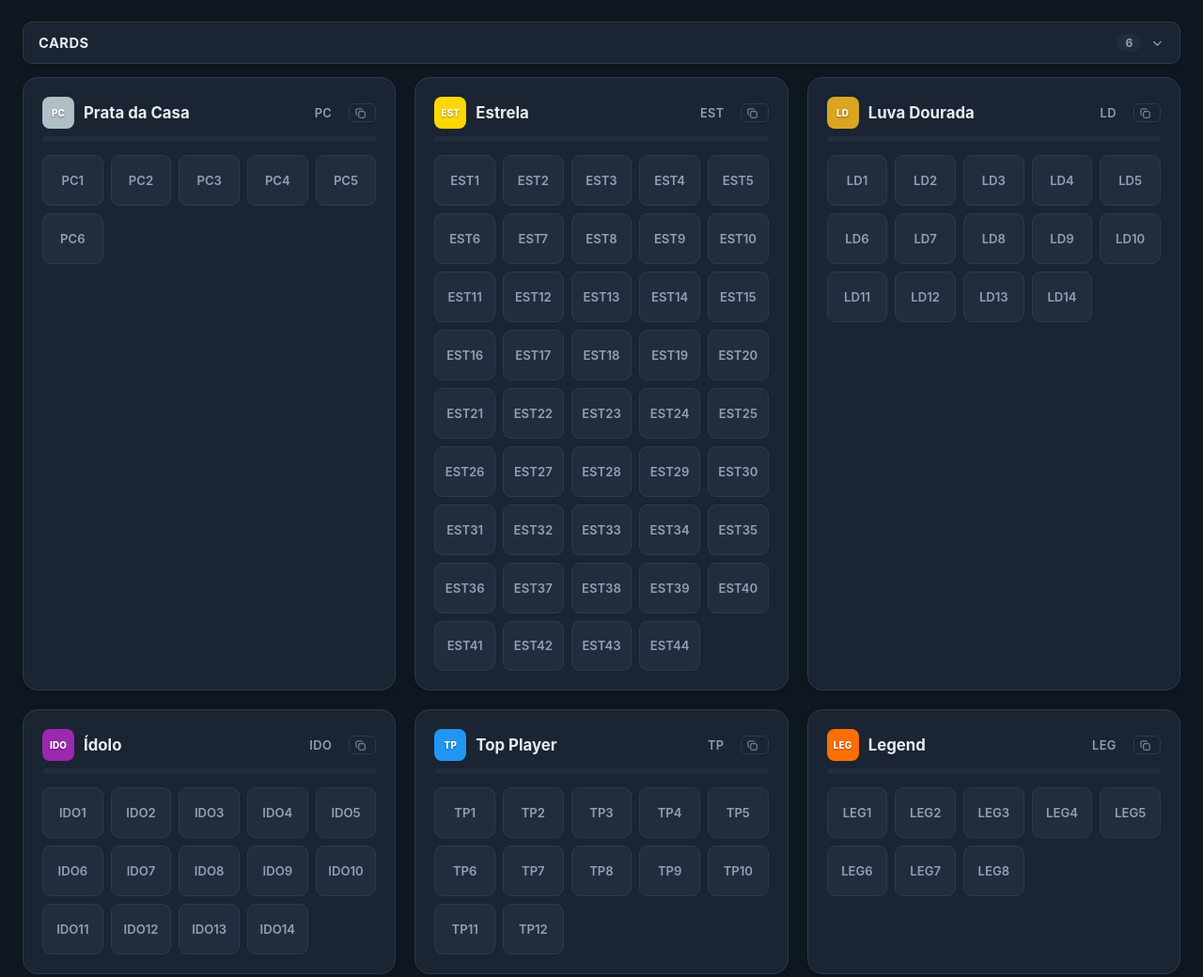
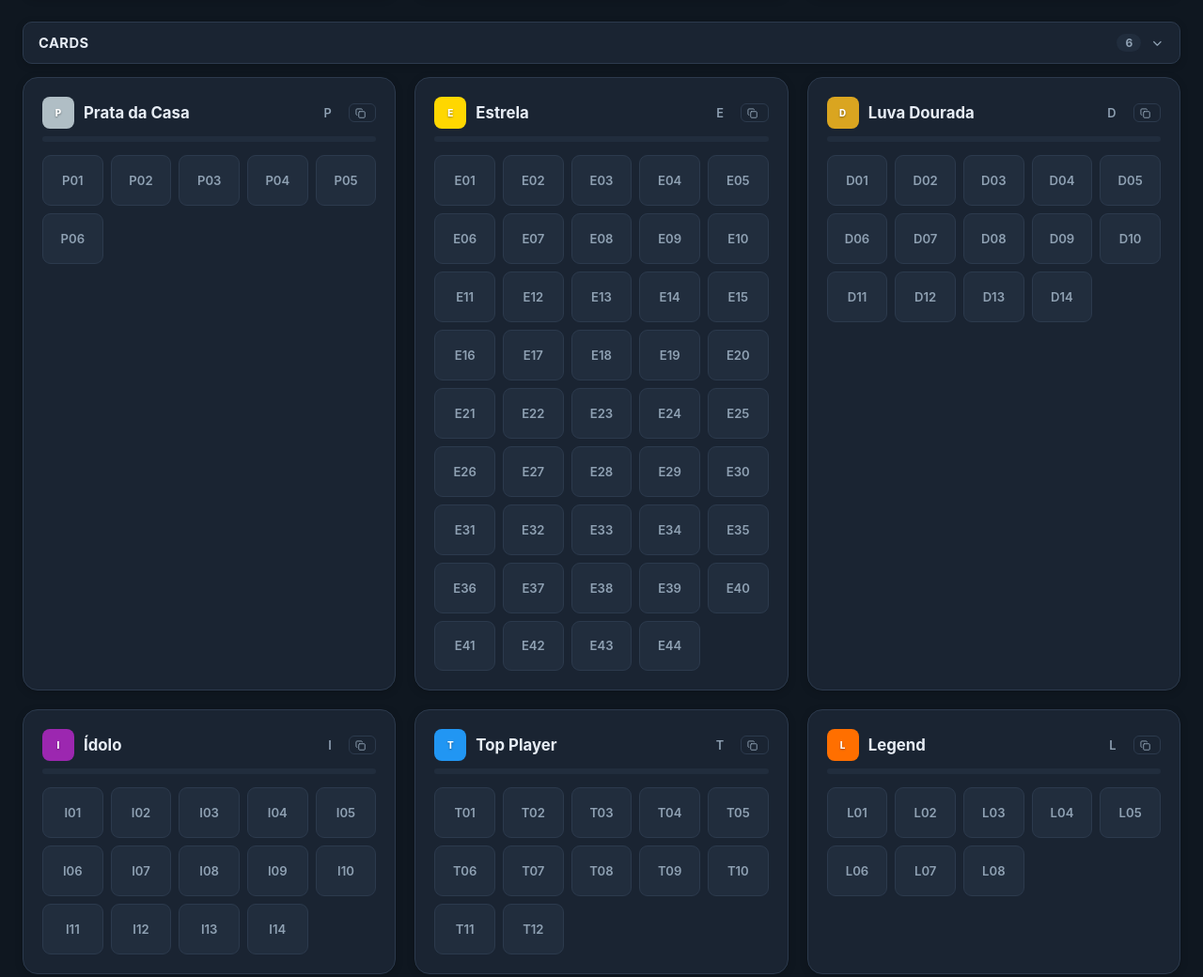
Before and after one commit to LucasRamos-Developer/figurinhas-brasileirao-2026, a plain HTML site: page index.html in a window 1280 px wide. Shown: the part 4790-5830 px from the top of the page at 94% size. Drawn offline with Linux system fonts and the light colour scheme.

Commit message:
Corrige prefixos dos Cards e evita colisão de chave com escudo
Confirmado pelo usuário com cards físicos: cada categoria usa 1 letra +
número com 2 dígitos — D=Luva Dourada, I=Ídolo, E=Estrela, T=Top Player
(P=Prata da Casa e L=Legend ainda não confirmados fisicamente, palpite
baseado no padrão observado).

O prefixo "E" de Estrela coincide com o do escudo das figurinhas (ex:
card E36 vs escudo E36 do Botafogo-SP) — adiciona `keyNamespace` em
stickerId pra manter a CHAVE de armazenamento única mesmo quando o
RÓTULO visível é igual, sem afetar o que aparece na tela.

Atualiza o aviso da tela de colar lista, que estava desatualizado
(citava o esquema antigo AME1/JOG/FLA0).

Co-Authored-By: Claude Sonnet 5 <noreply@anthropic.com>

```diff
--- a/data.js
+++ b/data.js
@@ -76,16 +76,20 @@ const SECTIONS = [
     { name: 'Brasileirão Feminino', code: 'FEM', color: '#E91E63', playerStart: 401, playerCount: 18, shield: false },
   ]},
   // Cards são um colecionável à parte das figurinhas (vem 1 por envelope,
-  // não se cola no álbum) — 98 no total, em 6 categorias, cada uma com seu
-  // próprio prefixo e numeração local (ex: PC1..PC6), sem cruzar com a
-  // numeração das figurinhas.
+  // não se cola no álbum) — 98 no total, em 6 categorias. Cada uma usa 1
+  // letra + número com 2 dígitos (ex: D01, I01, E36, T04), confirmado pelo
+  // usuário com cards físicos — exceto Prata da Casa (P) e Legend (L), que
+  // são o palpite mais provável (Luva Dourada usa "D" pra não colidir com
+  // "L" do Legend) até serem conferidos com card físico.
+  // `keyNamespace: 'card'` evita que o prefixo "E" de Estrela colida com o
+  // "E" do escudo das figurinhas (mesma letra, coisas diferentes).
   { title: 'Cards', teams: [
-    { name: 'Prata da Casa', code: 'PC', color: '#B0BEC5', stickerCount: 6, shield: false },
-    { name: 'Estrela', code: 'EST', color: '#FFD700', stickerCount: 44, shield: false },
-    { name: 'Luva Dourada', code: 'LD', color: '#DAA520', stickerCount: 14, shield: false },
-    { name: 'Ídolo', code: 'IDO', color: '#9C27B0', stickerCount: 14, shield: false },
-    { name: 'Top Player', code: 'TP', color: '#2196F3', stickerCount: 12, shield: false },
-    { name: 'Legend', code: 'LEG', color: '#FF6F00', stickerCount: 8, shield: false },
+    { name: 'Prata da Casa', code: 'P', color: '#B0BEC5', stickerCount: 6, padWidth: 2, keyNamespace: 'card', shield: false },
+    { name: 'Estrela', code: 'E', color: '#FFD700', stickerCount: 44, padWidth: 2, keyNamespace: 'card', shield: false },
+    { name: 'Luva Dourada', code: 'D', color: '#DAA520', stickerCount: 14, padWidth: 2, keyNamespace: 'card', shield: false },
+    { name: 'Ídolo', code: 'I', color: '#9C27B0', stickerCount: 14, padWidth: 2, keyNamespace: 'card', shield: false },
+    { name: 'Top Player', code: 'T', color: '#2196F3', stickerCount: 12, padWidth: 2, keyNamespace: 'card', shield: false },
+    { name: 'Legend', code: 'L', color: '#FF6F00', stickerCount: 8, padWidth: 2, keyNamespace: 'card', shield: false },
   ]},
 ];
 
--- a/index.html
+++ b/index.html
@@ -119,8 +119,8 @@
     </div>
 
     <div id="importStep1">
-      <p class="hint">Cole a lista de outra pessoa pra ver o que você tem pra trocar, ou a sua própria lista pra marcar como "tenho". Jogadores da Série A são números soltos (ex: <code>45, 102, 233</code>) — sem prefixo de time. Escudos, Série B e especiais usam código+número: <code>AME1</code> · <code>JOG: 2, 3</code> · <code>FLA0 (x1)</code>. Só os códigos/números são lidos, o resto é ignorado.</p>
-      <textarea id="importText" rows="8" placeholder="Flamengo · repetidas&#10;4, 6, 8, 15, 18&#10;FLA0"></textarea>
+      <p class="hint">Cole a lista de outra pessoa pra ver o que você tem pra trocar, ou a sua própria lista pra marcar como "tenho". Jogadores/painéis são números soltos (ex: <code>45, 102, 233</code>). Escudo, CB, Mascote e Cards usam código+número: <code>E5</code> · <code>CB12</code> · <code>M3</code> · <code>D01</code>. Só os códigos/números são lidos, o resto é ignorado — se um código de card coincidir com o de um escudo (ex: <code>E36</code>), a busca prioriza a figurinha; pra marcar o card nesse caso, clique direto nele na seção Cards.</p>
+      <textarea id="importText" rows="8" placeholder="Flamengo · repetidas&#10;4, 6, 8, 15, 18&#10;E1"></textarea>
       <div class="modal-actions">
         <button id="analyzeBtn" class="btn btn-primary">Analisar</button>
       </div>
--- a/script.js
+++ b/script.js
@@ -139,8 +139,14 @@
       const label = (team.numberPrefix || '') + num;
       return { key: label, label, isShield: false };
     }
-    const label = team.code + slot;
-    return { key: label, label, isShield: slot === 1 && team.shield !== false };
+    const num = team.padWidth ? String(slot).padStart(team.padWidth, '0') : slot;
+    const label = team.code + num;
+    // `keyNamespace` mantém a CHAVE de armazenamento única quando o prefixo
+    // visível coincide com o de outra coisa (ex: cards "Estrela" usam "E",
+    // igual ao prefixo do escudo — o rótulo mostrado continua limpo, só a
+    // chave interna leva o namespace pra não colidir).
+    const key = (team.keyNamespace ? team.keyNamespace + ':' : '') + label;
+    return { key, label, isShield: slot === 1 && team.shield !== false };
   }
 
   function getCount(key) {
```
